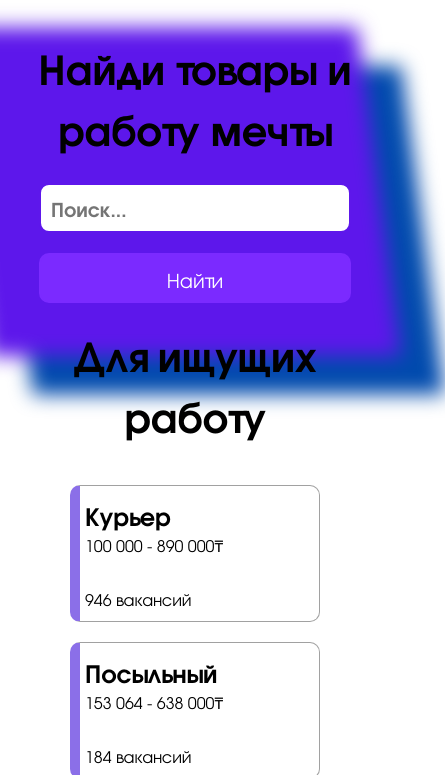
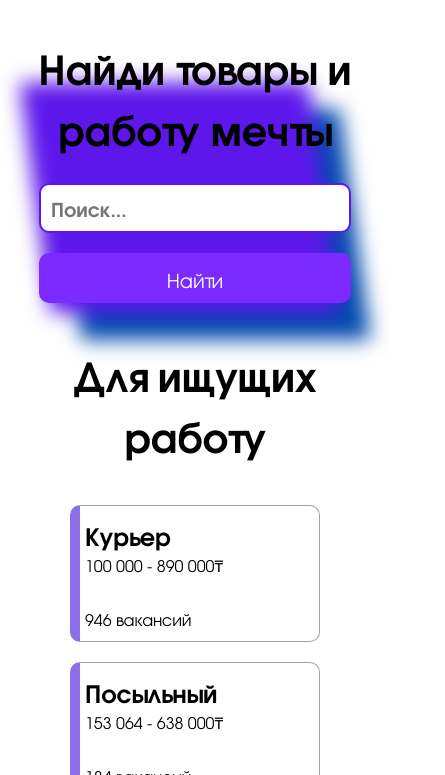
Before and after one commit to Ladnoanet/MEGA, a plain HTML site: page index.html in a window 390 px wide. Shown: the part 69-844 px from the top of the page, 445 px wide, since content can reach past the window. Drawn offline with Linux system fonts and the light colour scheme.

Commit message:
Add files via upload

```diff
--- a/index.html
+++ b/index.html
@@ -551,7 +551,7 @@
             filter: blur(10px);
             left: 50%;
             transform: translate(-50%, -50%);
-            width: 500px;
+            width: 90%;
             z-index: -1;
         }
 
@@ -609,7 +609,7 @@
         background-color: #f5faff;
         border-radius: 10px;
         padding: 30px;
-        width: 80%;
+        width: 70%;
         margin: auto;
         margin-top: 150px;
         font-family: 'TexGyreAdventorRegular', sans-serif;
@@ -874,7 +874,7 @@
             filter: blur(10px);
             left: 50%;
             transform: translate(-50%, -50%);
-            width: 500px;
+            width: 90%;
             z-index: -1;
         }
 
@@ -1110,6 +1110,7 @@
 
         .work {
             font-size: 40px;
+            margin-top: 20px;
         }
     }
 </style>
```
